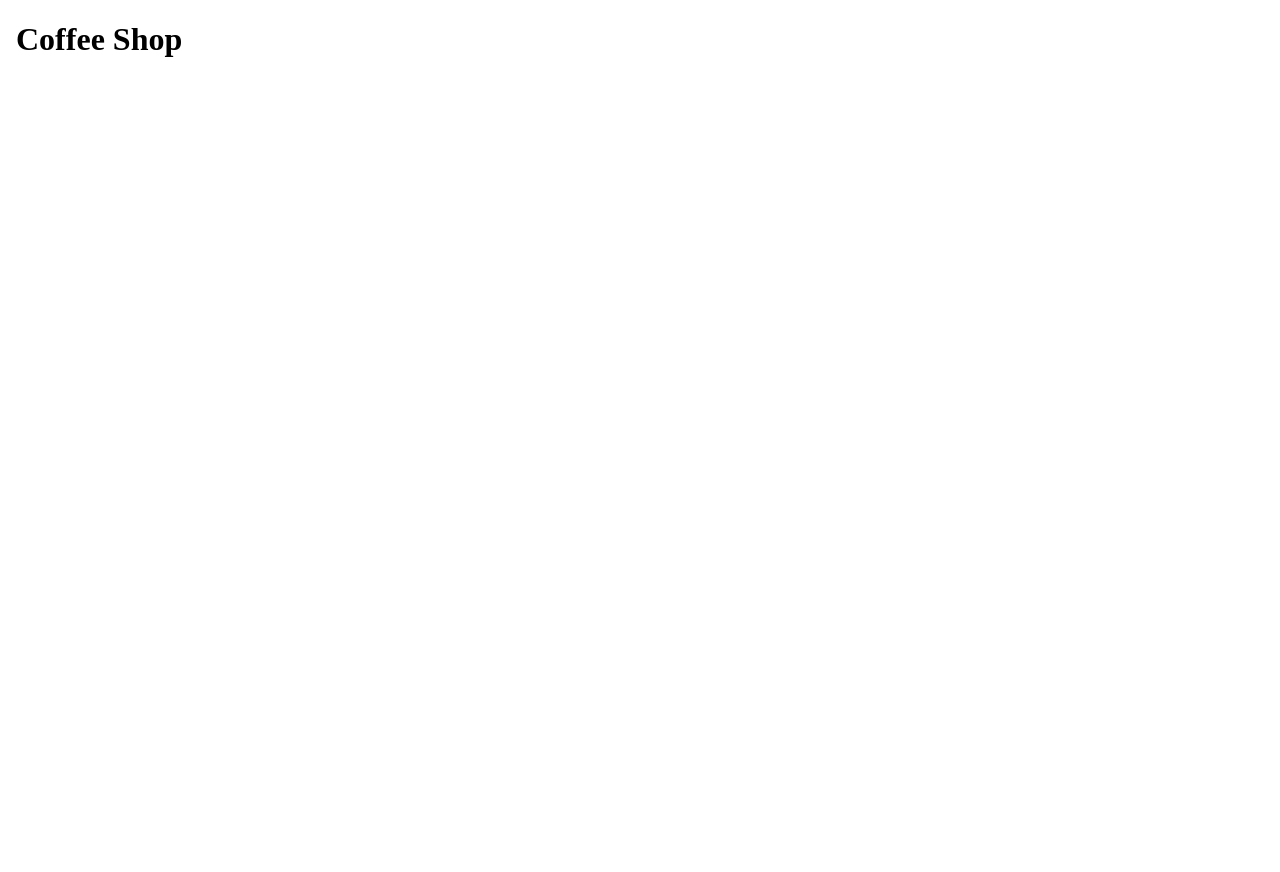
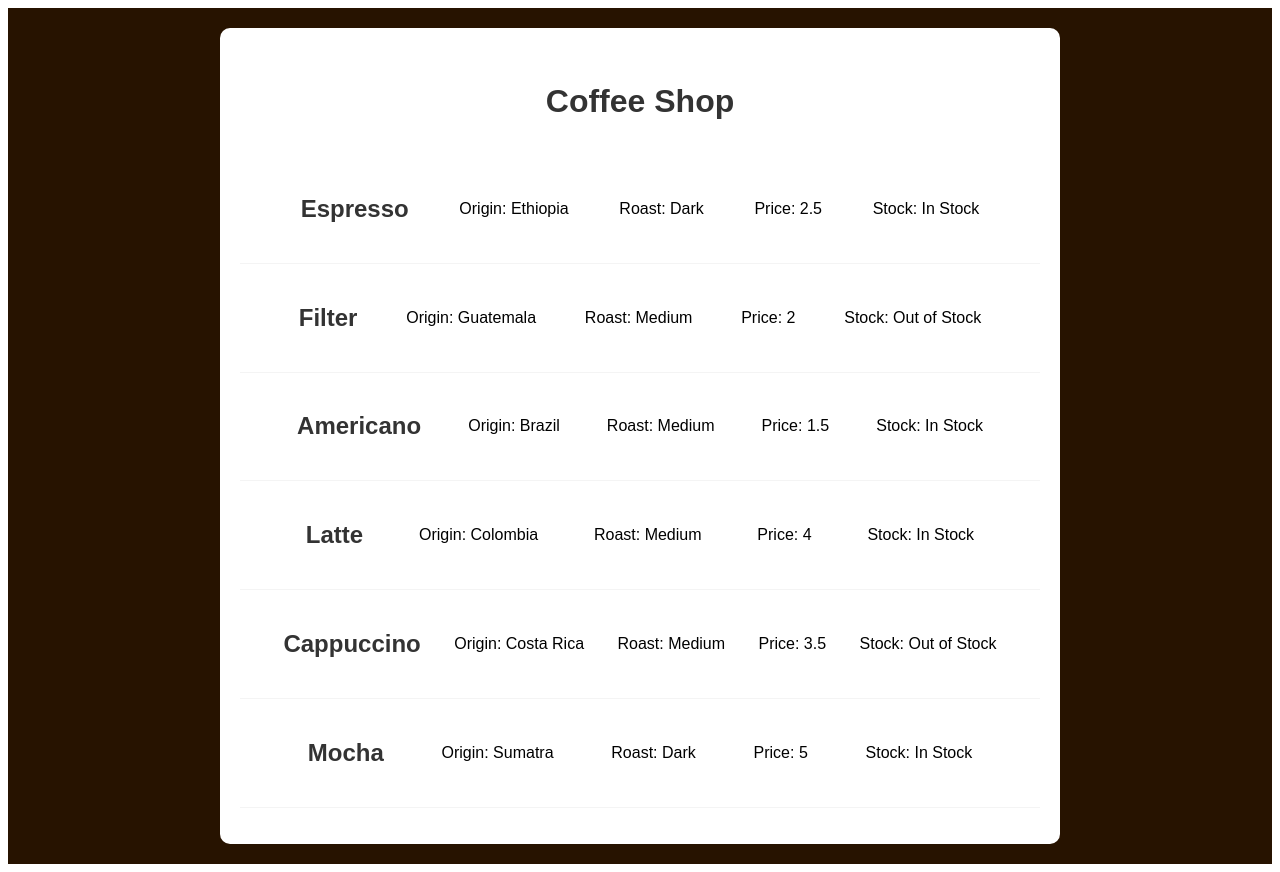
Before and after one commit to anshuldotsite/Anshul_Karande_Learning_Angular, an Angular app: page / in a window 1280 px wide. Before the commit the page ends 800 px from the top, so only its background shows below. Built offline with nearby package versions, Linux system fonts and the light colour scheme.

Commit message:
Completed Assignment Two

```diff
--- a/src/app/app.component.css
+++ b/src/app/app.component.css
@@ -0,0 +1,45 @@
+body {
+  font-family: Arial, Helvetica, sans-serif;
+  line-height: 2;
+  margin: 0;
+  padding: 20px;
+  background-color: #271300;
+}
+
+.container {
+  max-width: 800px;
+  margin: 0 auto;
+  background-color: #fff;
+  padding: 20px;
+  border-radius: 10px;
+}
+
+h1 {
+  display: flex;
+  justify-content: center;
+  color: #333;
+  text-align: center;
+}
+
+ul {
+  list-style: none;
+  padding: 0;
+}
+
+li > div {
+  display: flex;
+  justify-content: space-evenly;
+  align-items: center;
+  padding: 10px;
+  border-bottom: 1px solid #f4f4f4;
+}
+
+h2 {
+  color: #333;
+  display: flex;
+  font-family: Arial, Helvetica, sans-serif;
+}
+p {
+  display: flex;
+  font-family: Arial, Helvetica, sans-serif;
+}
--- a/src/app/app.component.html
+++ b/src/app/app.component.html
@@ -4,17 +4,41 @@
 <head>
   <meta charset="UTF-8">
   <meta name="viewport" content="width=device-width, initial-scale=1.0">
-  <title>Document</title>
+  <title>Coffee Shop</title>
 </head>
 
 <body>
 
-  <div>
+  <div class="container">
     <h1>
       Coffee Shop
     </h1>
+    <ul>
+      <li *ngFor="let coffee of coffees">
+        <div *ngIf="coffee.price < 3;">
+          <h2>{{coffee.name}}</h2>
+          <p>Origin: {{coffee.origin}}</p>
+          <p>Roast: {{coffee.roast}}
+          </p>
+          <p>Price: {{coffee.price}}
+          </p>
+          <p *ngIf="coffee.inStock !== undefined">
+            Stock: {{coffee.inStock ? 'In Stock' : 'Out of Stock'}}
+          </p>
+        </div>
+        <div *ngIf="coffee.price >= 3;">
+          <h2>{{coffee.name}}</h2>
+          <p>Origin: {{coffee.origin}}</p>
+          <p>Roast: {{coffee.roast}}</p>
+          <p>Price: {{coffee.price}}
+          </p>
+          <p *ngIf="coffee.inStock !== undefined">
+            Stock: {{coffee.inStock ? 'In Stock' : 'Out of Stock'}}
+          </p>
+        </div>
+      </li>
+    </ul>
   </div>
-
 </body>
 
 </html>
--- a/src/app/app.component.ts
+++ b/src/app/app.component.ts
@@ -1,11 +1,11 @@
 import { Component } from '@angular/core';
-import { RouterOutlet } from '@angular/router';
 import { Coffee } from './interfaces/coffee';
+import { NgFor, NgIf } from '@angular/common';
 
 @Component({
   selector: 'app-root',
   standalone: true,
-  imports: [RouterOutlet],
+  imports: [NgFor, NgIf],
   templateUrl: './app.component.html',
   styleUrl: './app.component.css',
 })
@@ -14,43 +14,43 @@ export class AppComponent {
     {
       name: 'Espresso',
       origin: 'Ethiopia',
-      roast: 'dark',
+      roast: 'Dark',
       price: 2.5,
+      inStock: true,
+    },
+    {
+      name: 'Filter',
+      origin: 'Guatemala',
+      roast: 'Medium',
+      price: 2.0,
+      inStock: false,
+    },
+    {
+      name: 'Americano',
+      origin: 'Brazil',
+      roast: 'Medium',
+      price: 1.5,
       inStock: true,
     },
     {
       name: 'Latte',
       origin: 'Colombia',
-      roast: 'medium',
-      price: 3.5,
-      inStock: true,
-    },
-    {
-      name: 'Filter',
-      origin: 'Guatemala',
-      roast: 'medium',
-      price: 3.0,
-      inStock: false,
-    },
-    {
-      name: 'Americano',
-      origin: 'Brazil',
-      roast: 'medium',
-      price: 2.5,
+      roast: 'Medium',
+      price: 4.0,
       inStock: true,
     },
     {
       name: 'Cappuccino',
       origin: 'Costa Rica',
-      roast: 'medium',
+      roast: 'Medium',
       price: 3.5,
       inStock: false,
     },
     {
       name: 'Mocha',
       origin: 'Sumatra',
-      roast: 'dark',
-      price: 4.0,
+      roast: 'Dark',
+      price: 5.0,
       inStock: true,
     },
   ];
```
